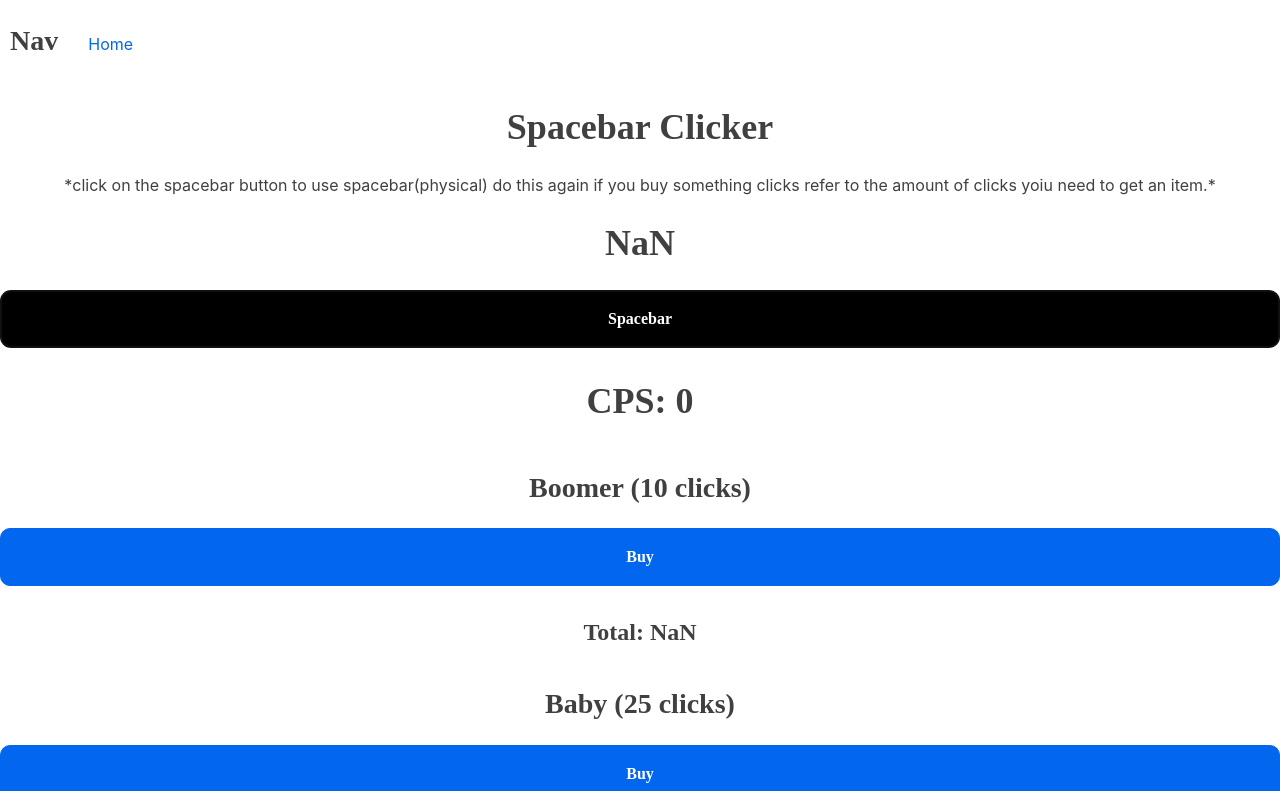
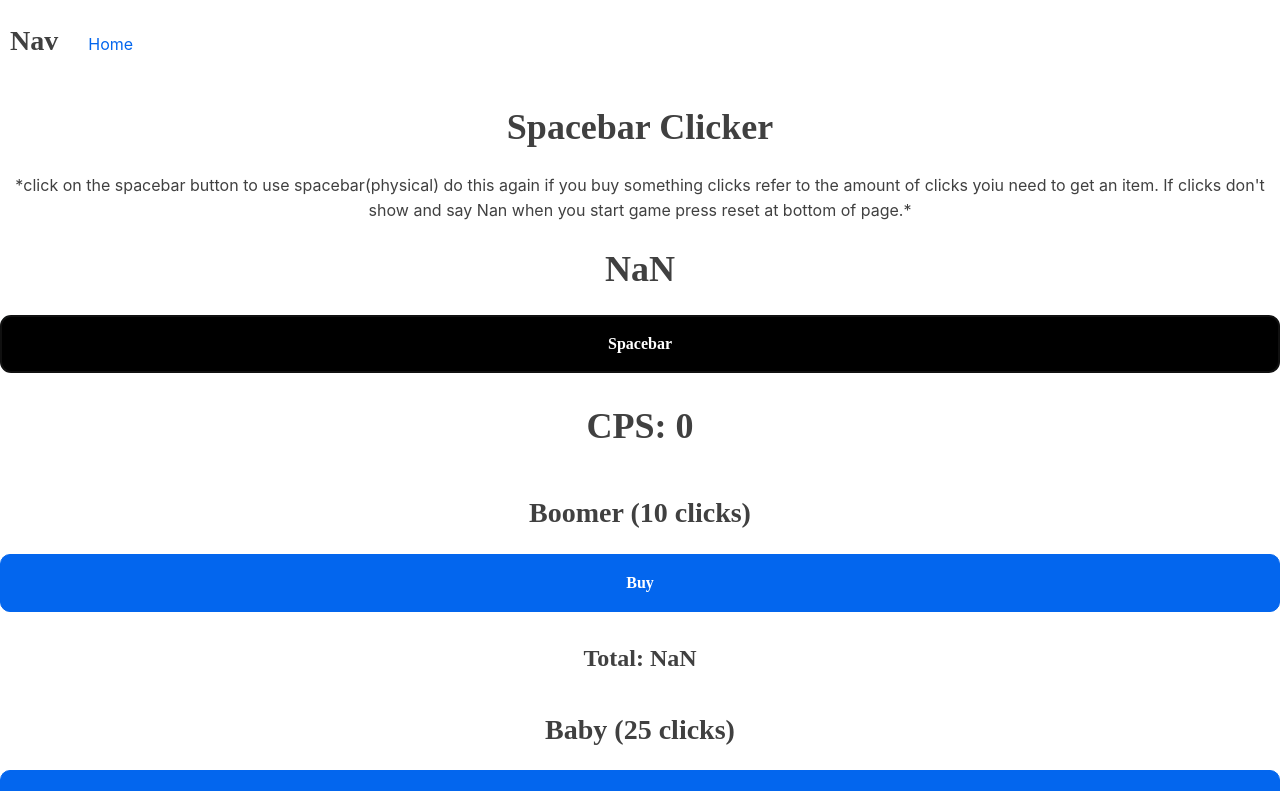
Before and after one commit to nothankyouwdym/ClickerGame, a React (Vite) app: page / in a window 1280 px wide. Shown: the top 791 px of the page. Built offline with nearby package versions, Linux system fonts and the light colour scheme.

Commit message:
1 file modified

```diff
--- a/src/App.jsx
+++ b/src/App.jsx
@@ -131,7 +131,7 @@ function App(){
         </div>
         <div id="Title">
           <h1>Spacebar Clicker</h1>
-          <p>*click on the spacebar button to use spacebar(physical) do this again if you buy something clicks refer to the amount of clicks yoiu need to get an item.*</p>
+          <p>*click on the spacebar button to use spacebar(physical) do this again if you buy something clicks refer to the amount of clicks yoiu need to get an item. If clicks don't show and say Nan when you start game press reset at bottom of page.*</p>
         </div>
 
         <div id="Input">
```
